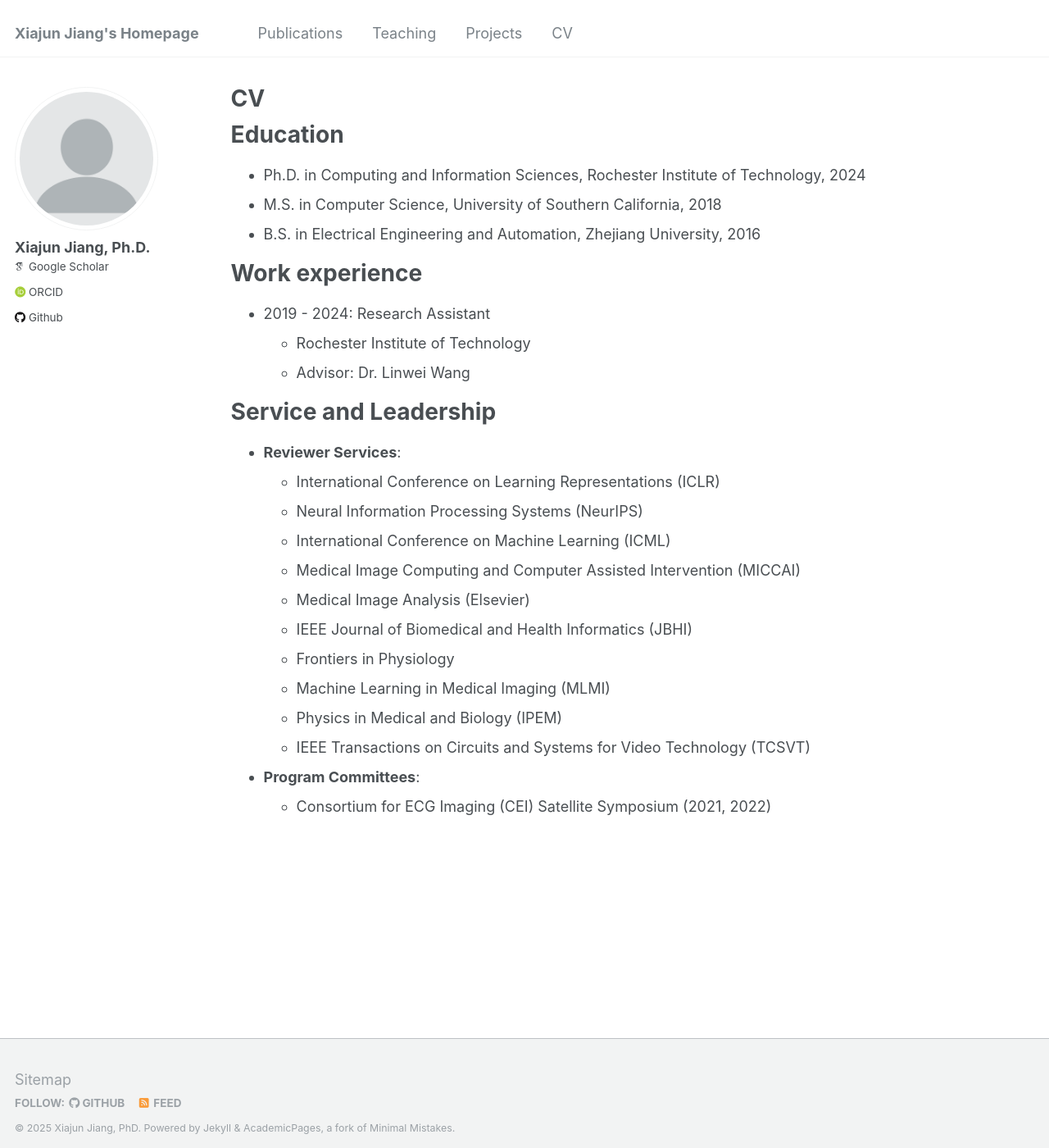
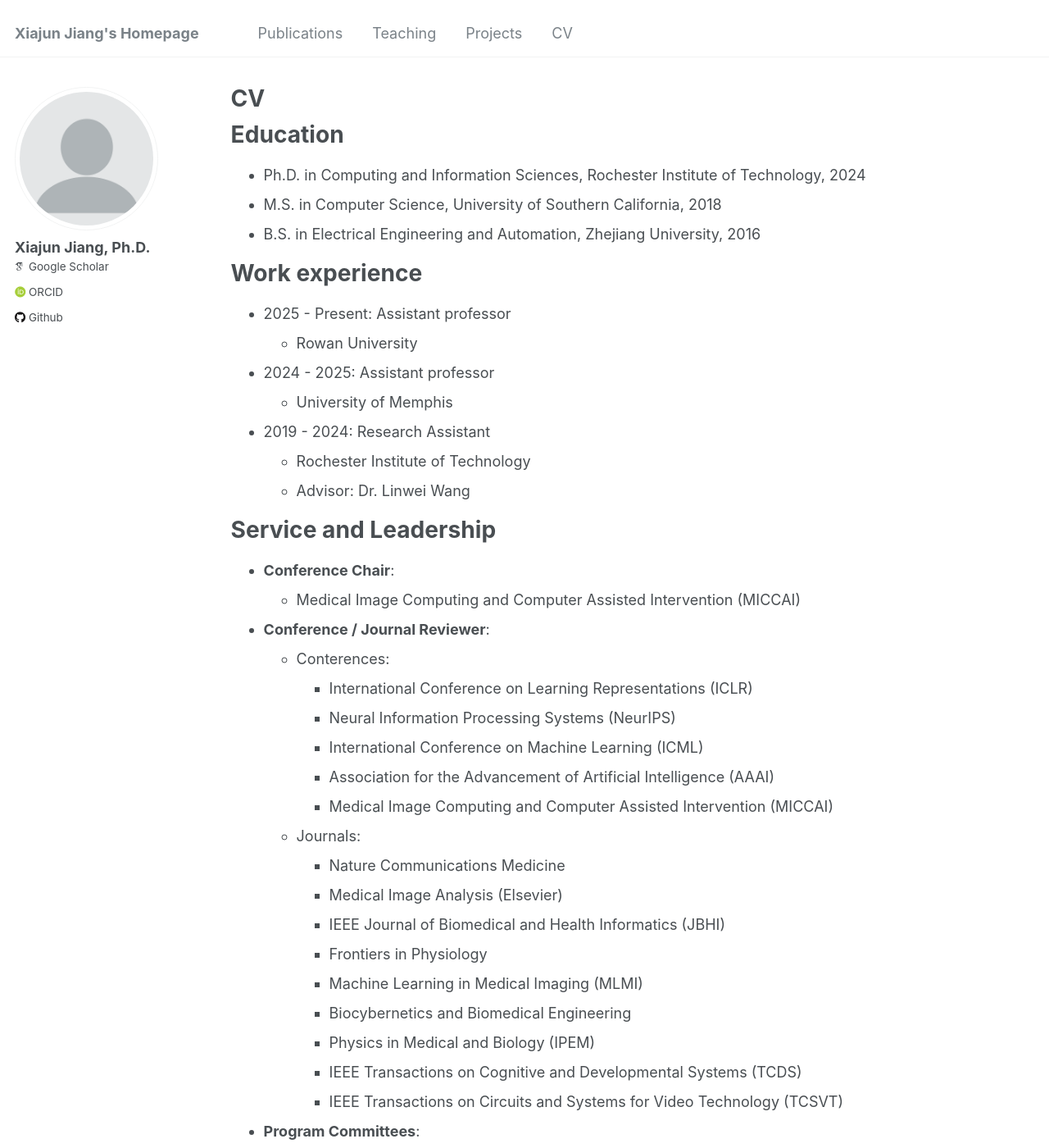
Before and after one commit to john-x-jiang/john-x-jiang.github.io, a Jekyll site: the page built from _pages/cv.md, in a window 1280 px wide and 1400 px high. Shown: the whole window at 82% size. Built offline with Jekyll 4.4.1, drawn with Linux system fonts in a browser that asks for light colours; some web fonts are replaced.

Commit message:
Job update

```diff
--- a/_pages/cv.md
+++ b/_pages/cv.md
@@ -17,8 +17,11 @@ Education
 
 Work experience
 ======
-<!-- * 2024 - Present: Assistant professor
-  * University of Memphis -->
+* 2025 - Present: Assistant professor
+  * Rowan University
+
+* 2024 - 2025: Assistant professor
+  * University of Memphis
 
 * 2019 - 2024: Research Assistant
   * Rochester Institute of Technology
@@ -28,15 +31,15 @@ Work experience
 ======
   <ul>{% for post in site.publications reversed %}
     {% include archive-single-cv.html %}
-  {% endfor %}</ul>
+  {% endfor %}</ul> -->
 
-Talks
+<!-- Talks
 ======
   <ul>{% for post in site.talks reversed %}
     {% include archive-single-talk-cv.html  %}
-  {% endfor %}</ul>
+  {% endfor %}</ul> -->
 
-Teaching
+<!-- Teaching
 ======
   <ul>{% for post in site.teaching reversed %}
     {% include archive-single-cv.html %}
@@ -44,17 +47,27 @@ Teaching
 
 Service and Leadership
 ======
-* **Reviewer Services**:
-  * International Conference on Learning Representations (ICLR)
-  * Neural Information Processing Systems (NeurIPS)
-  * International Conference on Machine Learning (ICML)
+* **Conference Chair**:
   * Medical Image Computing and Computer Assisted Intervention (MICCAI)
-  * Medical Image Analysis (Elsevier)
-  * IEEE Journal of Biomedical and Health Informatics (JBHI)
-  * Frontiers in Physiology
-  * Machine Learning in Medical Imaging (MLMI)
-  * Physics in Medical and Biology (IPEM)
-  * IEEE Transactions on Circuits and Systems for Video Technology (TCSVT)
+
+* **Conference / Journal Reviewer**:
+  * Conterences:
+    * International Conference on Learning Representations (ICLR)
+    * Neural Information Processing Systems (NeurIPS)
+    * International Conference on Machine Learning (ICML)
+    * Association for the Advancement of Artificial Intelligence (AAAI)
+    * Medical Image Computing and Computer Assisted Intervention (MICCAI)
+  * Journals:
+    * Nature Communications Medicine
+    * Medical Image Analysis (Elsevier)
+    * IEEE Journal of Biomedical and Health Informatics (JBHI)
+    * Frontiers in Physiology
+    * Machine Learning in Medical Imaging (MLMI)
+    * Biocybernetics and Biomedical Engineering
+    * Physics in Medical and Biology (IPEM)
+    * IEEE Transactions on Cognitive and Developmental Systems (TCDS)
+    * IEEE Transactions on Circuits and Systems for Video Technology (TCSVT)
 
 * **Program Committees**:
+  * ECGI Summit (2025)
   * Consortium for ECG Imaging (CEI) Satellite Symposium (2021, 2022)
```
Also changed, not shown: _pages/about.md (+3 -4 lines), _pages/join_team.md (+6 -13 lines).
